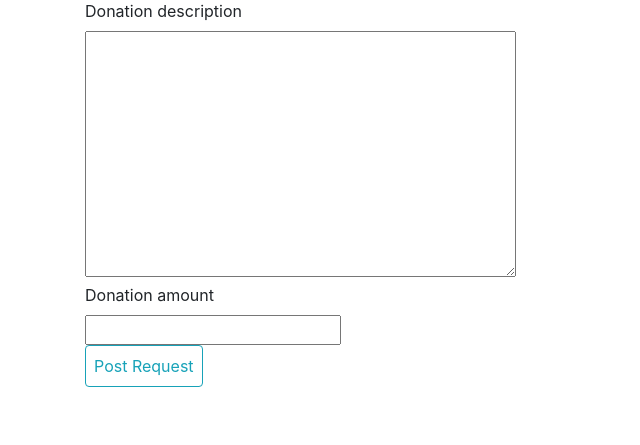
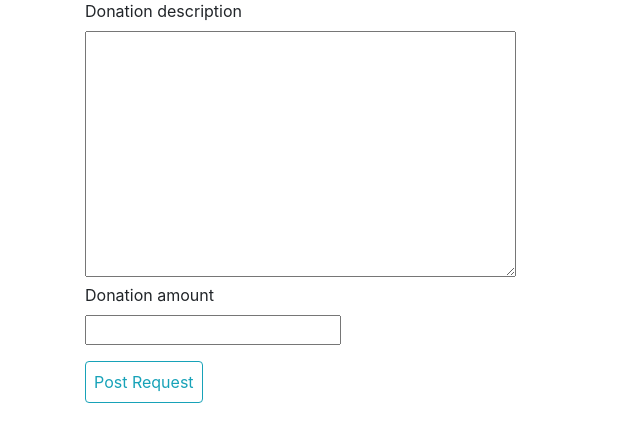
Before and after one commit to lizgi/Charity-mgt, a Django app: page / in a window 1280 px wide. Shown: the part 49-494 px from the top of the page, without its empty margins (0-640 px from the left). Run offline with Django 3.2, Linux system fonts and the light colour scheme; some libraries are stand-ins or nearby versions; some web fonts are replaced.

Commit message:
add mt-3 in request.html

```diff
--- a/charapp/templates/request_form.html
+++ b/charapp/templates/request_form.html
@@ -6,7 +6,7 @@
     <form method="POST">
         {% csrf_token %}
         {{form|crispy}}
-        <button class="btn btn-outline-info p-2" type="submit">Post Request</button>
+        <button class="btn btn-outline-info p-2 mt-3" type="submit">Post Request</button>
     </form>
 </div>
 
```
